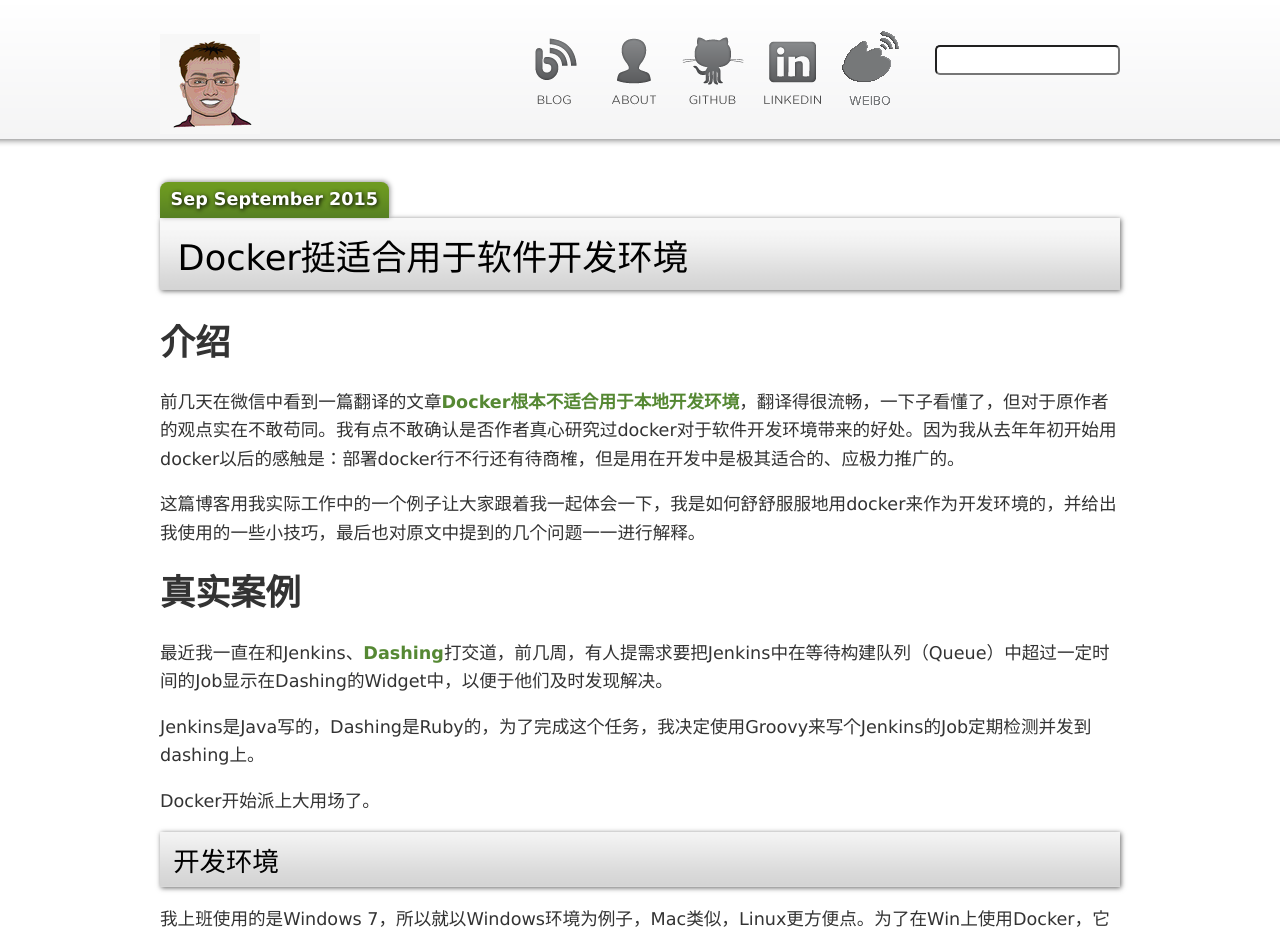
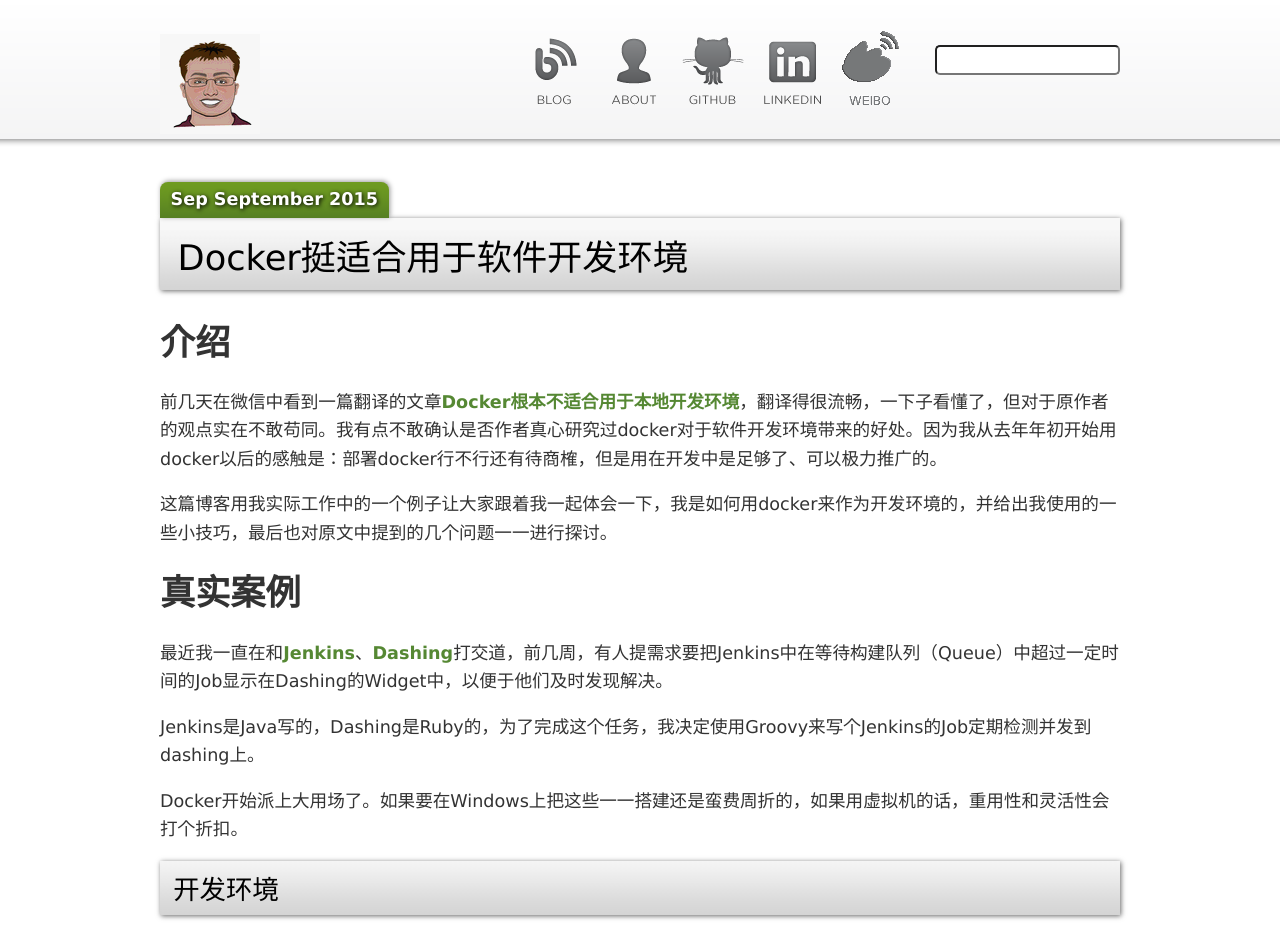
Before and after one commit to larrycai/larrycai.github.com, a Jekyll site: the page built from _posts/2015-09-14-docker-is-buddy-for-your-design-environment.markdown, in a window 1280 px wide and 1400 px high. Shown: the top 936 px of the window. Built offline with Jekyll 4.4.1, drawn with Linux system fonts in a browser that asks for light colours; Markdown is read by kramdown in place of the engine named in the settings; comment, search, counter and statistics services are not loaded; some of the changed text lies outside the part shown.

Commit message:
update with qiankun's comments

```diff
--- a/_posts/2015-09-14-docker-is-buddy-for-your-design-environment.markdown
+++ b/_posts/2015-09-14-docker-is-buddy-for-your-design-environment.markdown
@@ -4,20 +4,20 @@ title: Docker挺适合用于软件开发环境
 ---
 # 介绍 #
 
-前几天在微信中看到一篇翻译的文章[Docker根本不适合用于本地开发环境](http://dockone.io/article/660)，翻译得很流畅，一下子看懂了，但对于原作者的观点实在不敢苟同。我有点不敢确认是否作者真心研究过docker对于软件开发环境带来的好处。因为我从去年年初开始用docker以后的感触是：部署docker行不行还有待商榷，但是用在开发中是极其适合的、应极力推广的。
+前几天在微信中看到一篇翻译的文章[Docker根本不适合用于本地开发环境](http://dockone.io/article/660)，翻译得很流畅，一下子看懂了，但对于原作者的观点实在不敢苟同。我有点不敢确认是否作者真心研究过docker对于软件开发环境带来的好处。因为我从去年年初开始用docker以后的感触是：部署docker行不行还有待商榷，但是用在开发中是足够了、可以极力推广的。
 
-这篇博客用我实际工作中的一个例子让大家跟着我一起体会一下，我是如何舒舒服服地用docker来作为开发环境的，并给出我使用的一些小技巧，最后也对原文中提到的几个问题一一进行解释。
+这篇博客用我实际工作中的一个例子让大家跟着我一起体会一下，我是如何用docker来作为开发环境的，并给出我使用的一些小技巧，最后也对原文中提到的几个问题一一进行探讨。
 
 # 真实案例 #
 
-最近我一直在和Jenkins、[Dashing](dashing.io)打交道，前几周，有人提需求要把Jenkins中在等待构建队列（Queue）中超过一定时间的Job显示在Dashing的Widget中，以便于他们及时发现解决。
+最近我一直在和[Jenkins](http://jenkins-ci.org/)、[Dashing](dashing.io)打交道，前几周，有人提需求要把Jenkins中在等待构建队列（Queue）中超过一定时间的Job显示在Dashing的Widget中，以便于他们及时发现解决。
 
 Jenkins是Java写的，Dashing是Ruby的，为了完成这个任务，我决定使用Groovy来写个Jenkins的Job定期检测并发到dashing上。
 
-Docker开始派上大用场了。
+Docker开始派上大用场了。如果要在Windows上把这些一一搭建还是蛮费周折的，如果用虚拟机的话，重用性和灵活性会打个折扣。
 
 ## 开发环境 ##
-我上班使用的是Windows 7，所以就以Windows环境为例子，Mac类似，Linux更方便点。为了在Win上使用Docker，它和MacOS一样需要安装[Docker Toolbox](https://www.docker.com/toolbox)（原来叫Boot2docker）, [MobaXterm](http://mobaxterm.mobatek.net/)是一个终端软件比PuTTY好用（季浩小盆友推荐的），它用来处理Docker环境。
+我上班使用的是Windows 7，所以就以Windows环境为例子，Mac类似，Linux更方便点。为了在Windowns上使用Docker，它和MacOS一样需要安装[Docker Toolbox](https://www.docker.com/toolbox)（原来叫Boot2docker）, [MobaXterm](http://mobaxterm.mobatek.net/)是一个终端软件比PuTTY好用（季浩小盆友推荐的），我用它来处理Docker环境，而不是Windows下的Git Bash终端。
 
 ![](https://www.docker.com/sites/default/files/products/tbox.jpg)
 
@@ -26,19 +26,21 @@ Docker开始派上大用场了。
 代码当然是用Git来处理，我习惯在Windows上运行Git，如果你习惯，也可以用在docker中。
 
 
-**技巧一**：把代码克隆到用户目录下，这样就可以映射到docker主机中被访问，对应的目录是`/c/User/<id>`,
+**技巧一**：把代码克隆到用户目录下，这样就可以映射到docker主机中被访问，对应的目录是`/c/User/<id>`。
+
+在Windows的Git Bash中克隆下代码。
 
 	cd ~/git/docker
     git clone https://github.com/larrycai/docker-dev-demo.git
 
 里面两个目录`dashing`、`jenkins`代表了我要编程的工作目录，第一版工作的代码已经在里面了。
 
-启动Docker Toolbox，然后使用MobaXterm登陆到docker主机上。
+启动Docker Toolbox，然后使用MobaXterm一键登陆到docker主机上（提前存好了配置）。进去以后，你可以发现在docker主机中能看到克隆下来的文件了。
 
 	docker@default:~$ ls /c/Users/larrycai/git/docker/docker-dev-demo/
 	README.md   dashing/    dashing.sh  jenkins/    jenkins.sh  start.sh    stop.sh
 
-你可以发现在docker主机中能看到克隆下来的文件了。它说明了Windows目录下的文件能够共享到docker主机中。这个不是docker做的，它只是集成进了Virtualbox的共享文件夹功能。
+它说明了Windows目录下的文件能够共享到docker主机中。这个不是docker做的，它只是集成进了Virtualbox的共享文件夹功能。
 
 
 **技巧二**：建立一些软链接到缺省的`docker`用户下，不然这个目录下的文件重启就重置了。
@@ -52,14 +54,14 @@ Docker开始派上大用场了。
 
 ## Docker镜像 ##
 
-Jenkins和Dashing都做了相应的Docker镜像（嘚瑟一下，[第一本Docker书](http://book.douban.com/subject/26285268/)中的Jenkins镜像代码还是用了我提供的一个版本）
+Jenkins和Dashing我都做了相应的Docker镜像，可以提前下载。
 
 	docker pull larrycai/jenkins
 	docker pull larrycai/dashing
 
 ## 启动docker应用容器 ##
 
-先把工作的容器启动起来，我的代码也会共享进去。看不懂的建议买本书温习一下。
+先来把工作的容器启动起来，我的代码也会共享进去。看不懂没关系，大概知道一下就可以了。稍后买本书（推荐[第一本Docker书](http://book.douban.com/subject/26285268/)温习一下。
 
 	$ cd ~/git/docker/docker-dev-demo
 	$ docker run --rm --name dashing -it -p 3030:3030 \
@@ -81,7 +83,9 @@ Jenkins和Dashing都做了相应的Docker镜像（嘚瑟一下，[第一本Docke
 	...
 	INFO: Jenkins is fully up and running
 
-再开个Shell窗口，打个`docker exec`命令进入容器看看，bingo，你可以看到Windows上的代码在容器中也已经妥妥的了。
+![](http://www.larrycaiyu.com/images/docker-dev-demo-4.png)
+
+再开启一个Shell窗口，打个`docker exec`命令进入容器看看，bingo，你可以看到Windows上的代码在容器中也已经妥妥的了。
 
 	$ docker exec -it jenkins bash
 	root@3e026f490f2a:/# ls $JENKINS_HOME/jobs/longjobs/workspace
@@ -145,6 +149,10 @@ http://localhost:8080 是jenkins的，创建一个新Job叫`longjobs`，然后
 
 上面用到的是脚本，实际上对编译型的开发环境也一样。有一阵子在学习陈迪豪的[Seagull海鸥项目](https://github.com/tobegit3hub/seagull)，程序是用golang写的，我也是完完全全用docker环境来开发的，很顺畅。有问题时，因为环境一样，重现也很方便。
 
-docker用来支撑你的开发环境真的很棒，我们还用在了很多其他地方，有机会再分享。
+docker用来支撑你的开发环境真的很棒，今天只是分享了其中的一种用法，我们还用在了很多其他地方，有机会再分享。
 
-虽然我不能打包票你的开发环境也一定很适合用Docker，但是如果你碰到了问题，我很希望一起见面聊聊，看看怎么来解决。如果能在上海凌空SOHO附近的见面的话，一起来喝杯咖啡，如果我解决不了，我买单。反之，你懂的。
+虽然我不能打包票你的开发环境也一定很适合用Docker，但是如果你碰到了问题，我很希望一起见面聊聊，看看怎么来解决。
+
+## 感谢 ##
+
+[李乾坤](http://qiankunli.github.io/)也给我提供了很好的建议
```
Also changed, not shown: other parts of _posts/2015-09-14-docker-is-buddy-for-your-design-environment.markdown (+1 -1 lines), images/docker-dev-demo-1.png, images/docker-dev-demo-2.png, images/docker-dev-demo-3.png, images/docker-dev-demo-4.png (added).
